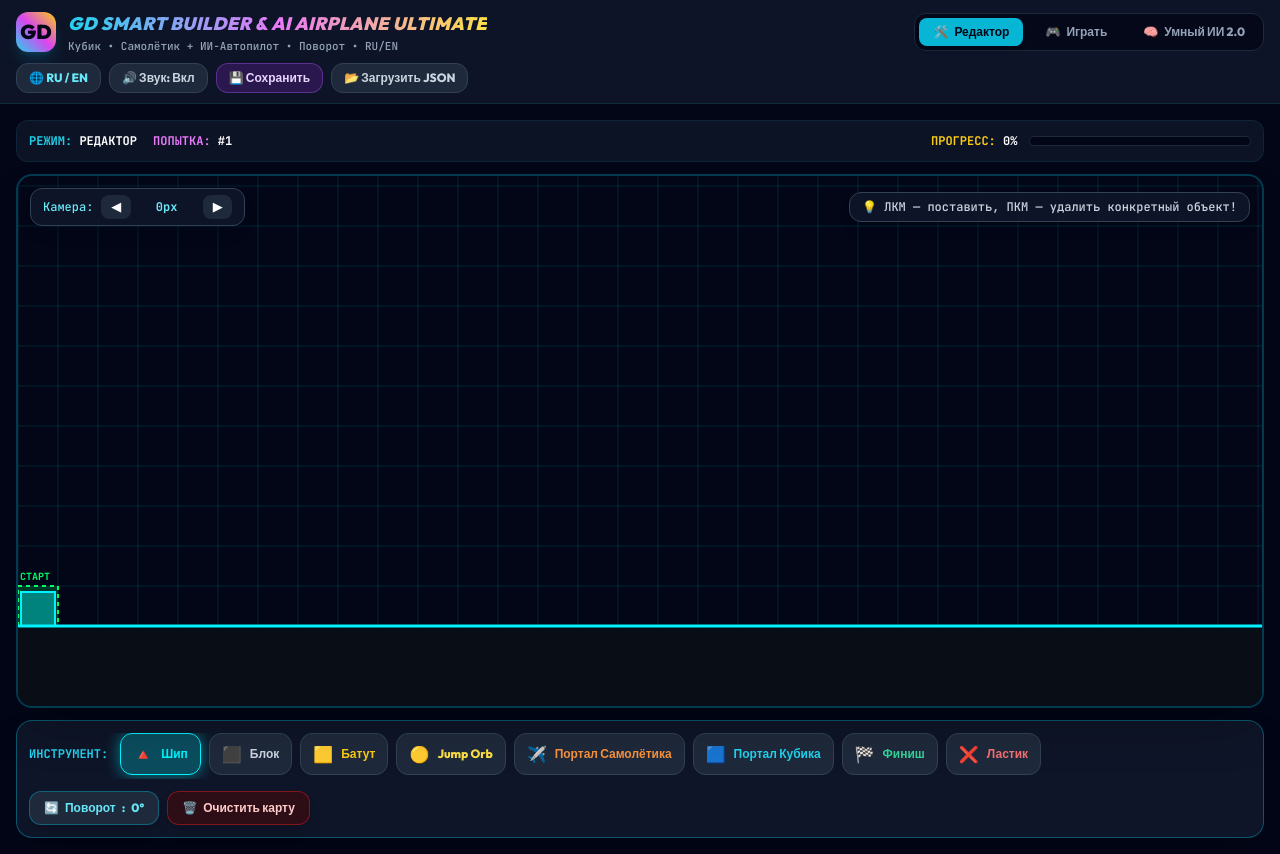
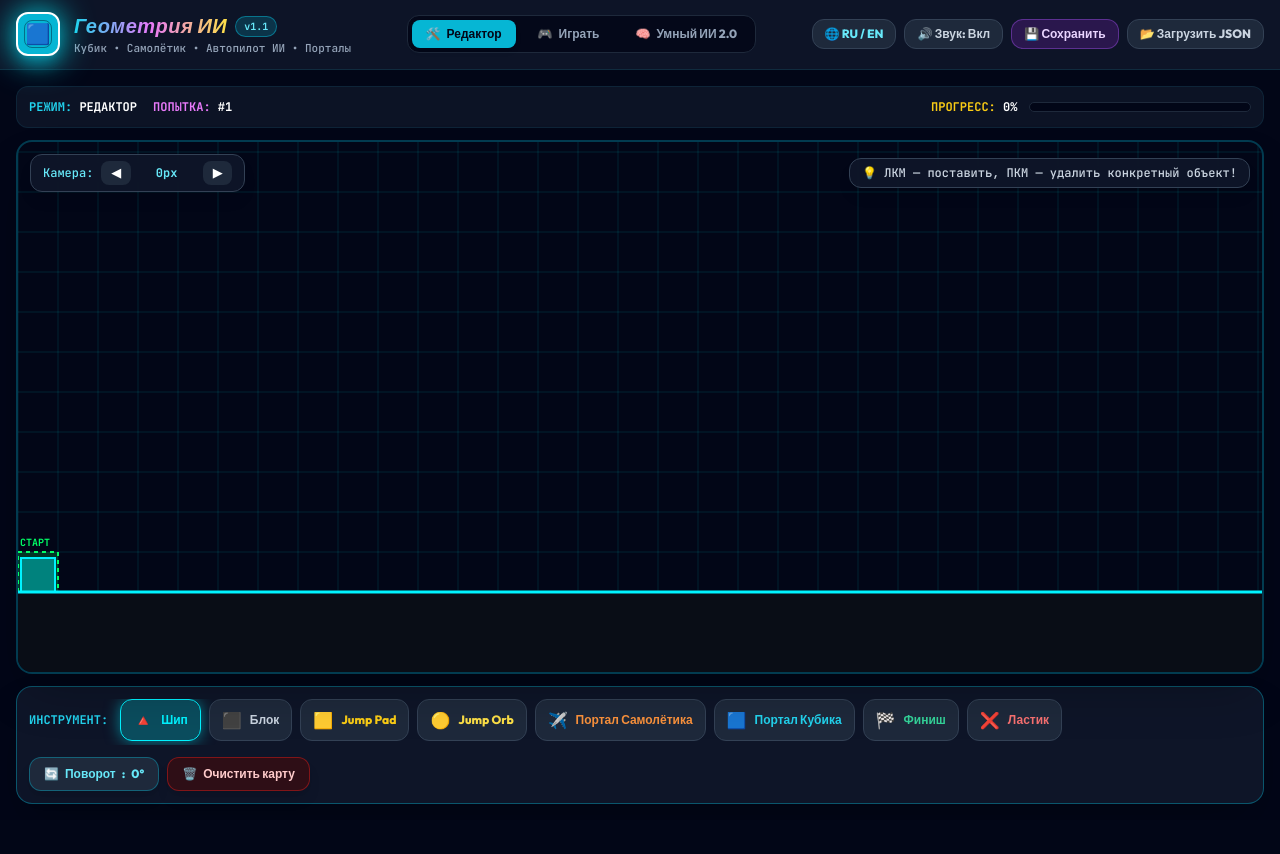
Before and after one commit to masiklastovenko-debug/AI-geometry-dash, a plain HTML site: page index.html in a window 1280 px wide. After the commit the page ends 820 px from the top, so only its background shows below. Drawn offline with nearby package versions, Linux system fonts and the light colour scheme.

Commit message:
Update index.html

```diff
--- a/index.html
+++ b/index.html
@@ -3,7 +3,7 @@
 <head>
     <meta charset="UTF-8">
     <meta name="viewport" content="width=device-width, initial-scale=1.0">
-    <title>Geometry Dash Level Builder & Smart AI 2.0</title>
+    <title>Geometry AI v1.1 - Level Builder & Smart AI</title>
     <script src="https://cdn.tailwindcss.com"></script>
     <link href="https://fonts.googleapis.com/css2?family=Outfit:wght@400;600;800;900&family=JetBrains+Mono:wght@500;700;800&display=swap" rel="stylesheet">
     <script>
@@ -52,20 +52,34 @@
             color: #00f3ff !important;
             box-shadow: 0 0 15px rgba(0, 243, 255, 0.5);
         }
+        @keyframes cubeGlow {
+            0%, 100% { filter: drop-shadow(0 0 8px rgba(0, 243, 255, 0.6)); }
+            50% { filter: drop-shadow(0 0 16px rgba(0, 243, 255, 0.9)); }
+        }
+        .logo-cube {
+            animation: cubeGlow 2s infinite ease-in-out;
+        }
     </style>
 </head>
 <body class="bg-slate-950 text-slate-100 min-h-screen flex flex-col font-sans overflow-x-hidden select-none">
 
-    <header class="border-b border-cyan-900/40 bg-slate-900/90 backdrop-blur-md px-4 py-2.5 flex flex-wrap justify-between items-center z-20 gap-2">
-        <div class="flex items-center gap-3">
-            <div class="w-10 h-10 rounded-xl bg-gradient-to-tr from-cyan-400 via-fuchsia-500 to-yellow-400 flex items-center justify-center font-black text-xl shadow-lg shadow-cyan-500/20 text-slate-950">
-                GD
+    <header class="border-b border-cyan-900/40 bg-slate-900/90 backdrop-blur-md px-4 py-3 flex flex-wrap justify-between items-center z-20 gap-3">
+        <div class="flex items-center gap-3.5">
+            <!-- Логотип: Синий кубик -->
+            <div class="logo-cube w-11 h-11 rounded-xl bg-cyan-500 border-2 border-white flex items-center justify-center font-black text-xl shadow-lg shadow-cyan-500/30 text-slate-950 relative">
+                <div class="absolute inset-1.5 border border-slate-950/40 rounded-lg"></div>
+                🟦
             </div>
             <div>
-                <h1 class="text-lg font-black italic tracking-wide text-transparent bg-clip-text bg-gradient-to-r from-cyan-400 via-fuchsia-400 to-yellow-300">
-                    GD SMART BUILDER & AI AIRPLANE ULTIMATE
-                </h1>
-                <p class="text-[11px] text-slate-400 font-mono" id="subHeaderDesc">Кубик • Самолётик + ИИ-Автопилот • Поворот • RU/EN</p>
+                <div class="flex items-center gap-2">
+                    <h1 class="text-xl font-black italic tracking-wide text-transparent bg-clip-text bg-gradient-to-r from-cyan-400 via-fuchsia-400 to-yellow-300" id="logoTitleText">
+                        Геометрия ИИ
+                    </h1>
+                    <span class="px-2 py-0.5 rounded-full bg-cyan-500/20 border border-cyan-500/50 text-cyan-300 font-mono text-[10px] font-bold">
+                        v1.1
+                    </span>
+                </div>
+                <p class="text-[11px] text-slate-400 font-mono" id="subHeaderDesc">Кубик • Самолётик • Автопилот ИИ • Порталы</p>
             </div>
         </div>
 
@@ -171,7 +185,7 @@
                 </button>
 
                 <button data-tool="PAD" class="tool-btn px-3 py-2 rounded-xl border border-slate-700 bg-slate-800 text-xs font-bold flex items-center gap-2 text-yellow-400 hover:bg-slate-700 transition shrink-0">
-                    <span class="text-base">🟨</span> <span data-ru="Батут" data-en="Jump Pad">Батут</span>
+                    <span class="text-base">🟨</span> <span data-ru="Батут" data-en="Jump Pad">Jump Pad</span>
                 </button>
 
                 <button data-tool="ORB" class="tool-btn px-3 py-2 rounded-xl border border-slate-700 bg-slate-800 text-xs font-bold flex items-center gap-2 text-yellow-300 hover:bg-slate-700 transition shrink-0">
@@ -216,6 +230,7 @@
                 const text = el.getAttribute(`data-${currentLang}`);
                 if (text) el.innerText = text;
             });
+            document.getElementById('logoTitleText').innerText = currentLang === 'ru' ? 'Геометрия ИИ' : 'GEOMETRY AI';
             document.getElementById('camLabel').innerText = currentLang === 'ru' ? 'Камера:' : 'Camera:';
             document.getElementById('toolLabelText').innerText = currentLang === 'ru' ? 'Инструмент:' : 'Tool:';
             document.getElementById('rotLabelText').innerText = currentLang === 'ru' ? 'Поворот' : 'Rotate';
@@ -397,7 +412,6 @@
             const targetY = gy - player.size - laneHeights[lane];
             const ps = player.size;
 
-            // Проверяем препятствия впереди самолётика на ближайшие 120 пикселей
             for (let obj of levelObjects) {
                 const oy = gy - obj.y - (obj.h || 40);
                 const bw = obj.w || 40;
@@ -406,7 +420,7 @@
                 if (obj.type === 'BLOCK' || obj.type === 'SPIKE') {
                     if (futureX + ps > obj.x && futureX < obj.x + bw) {
                         if (targetY + ps > oy && targetY < oy + bh) {
-                            return false; // Полоса занята препятствием!
+                            return false;
                         }
                     }
                 }
@@ -416,7 +430,6 @@
 
         function updateSmartAILogic() {
             if (currentMode !== 'AI' || !isRunning) return;
-            const gy = getGroundY();
             aiPredictedTrajectory = [];
 
             if (player.mode === 'cube') {
@@ -430,10 +443,8 @@
                     }
                 }
             } else if (player.mode === 'airplane') {
-                // ИИ сканирует текущую полосу самолётика
-                let futureX = player.x + 60; // смотрим чуть вперед
+                let futureX = player.x + 60;
                 if (!isLaneSafe(player.airplaneLane, futureX)) {
-                    // Текущая полоса опасна! Ищем свободную полосу вверх или вниз
                     let safeLaneFound = false;
                     let candidateLanes = [
                         (player.airplaneLane + 1) % 3,
@@ -449,9 +460,6 @@
                             safeLaneFound = true;
                             break;
                         }
-                    }
-                    if (!safeLaneFound) {
-                        logAIThought("Самолётик: Внимание, тупик!");
                     }
                 }
             }
```
